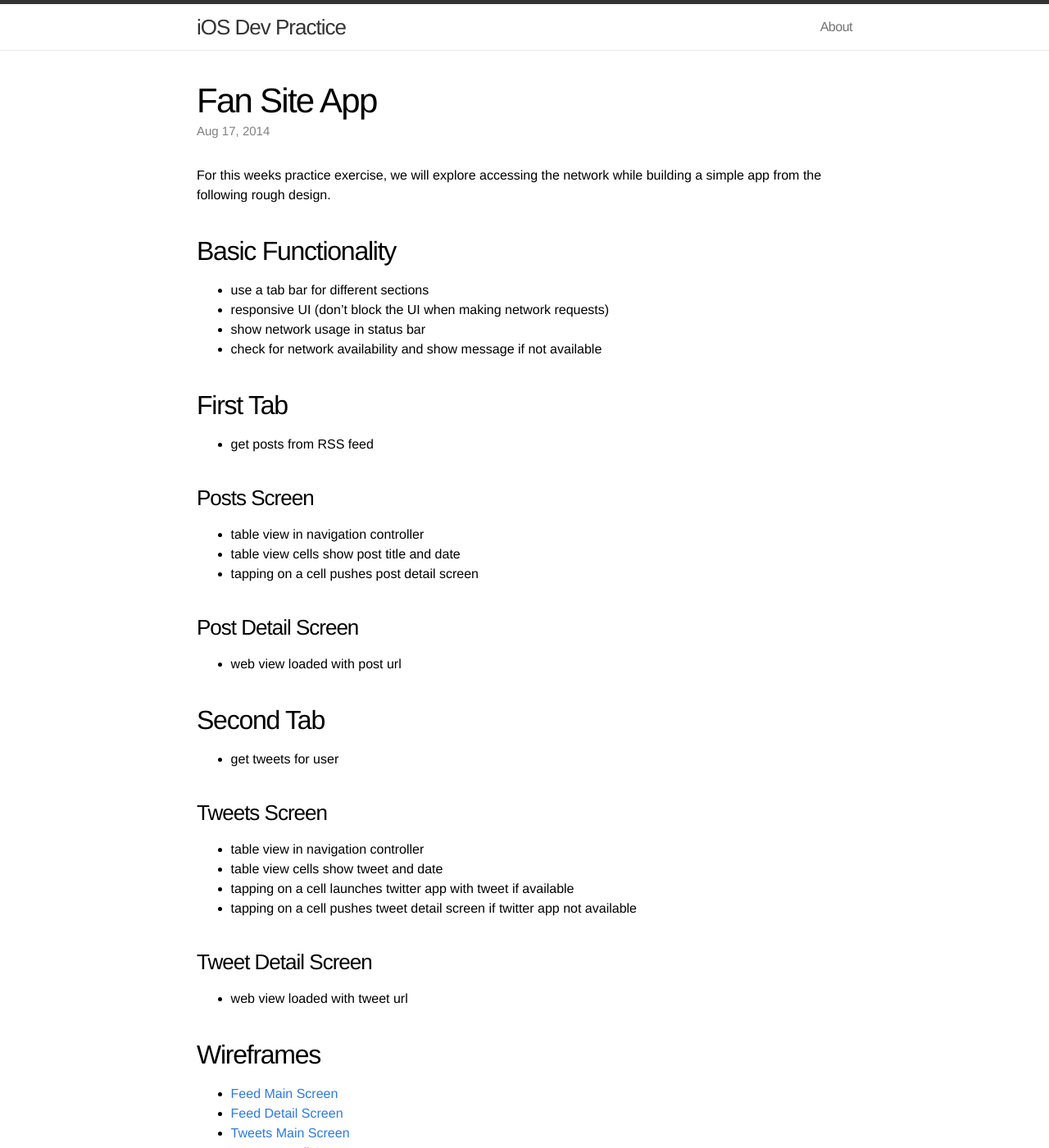
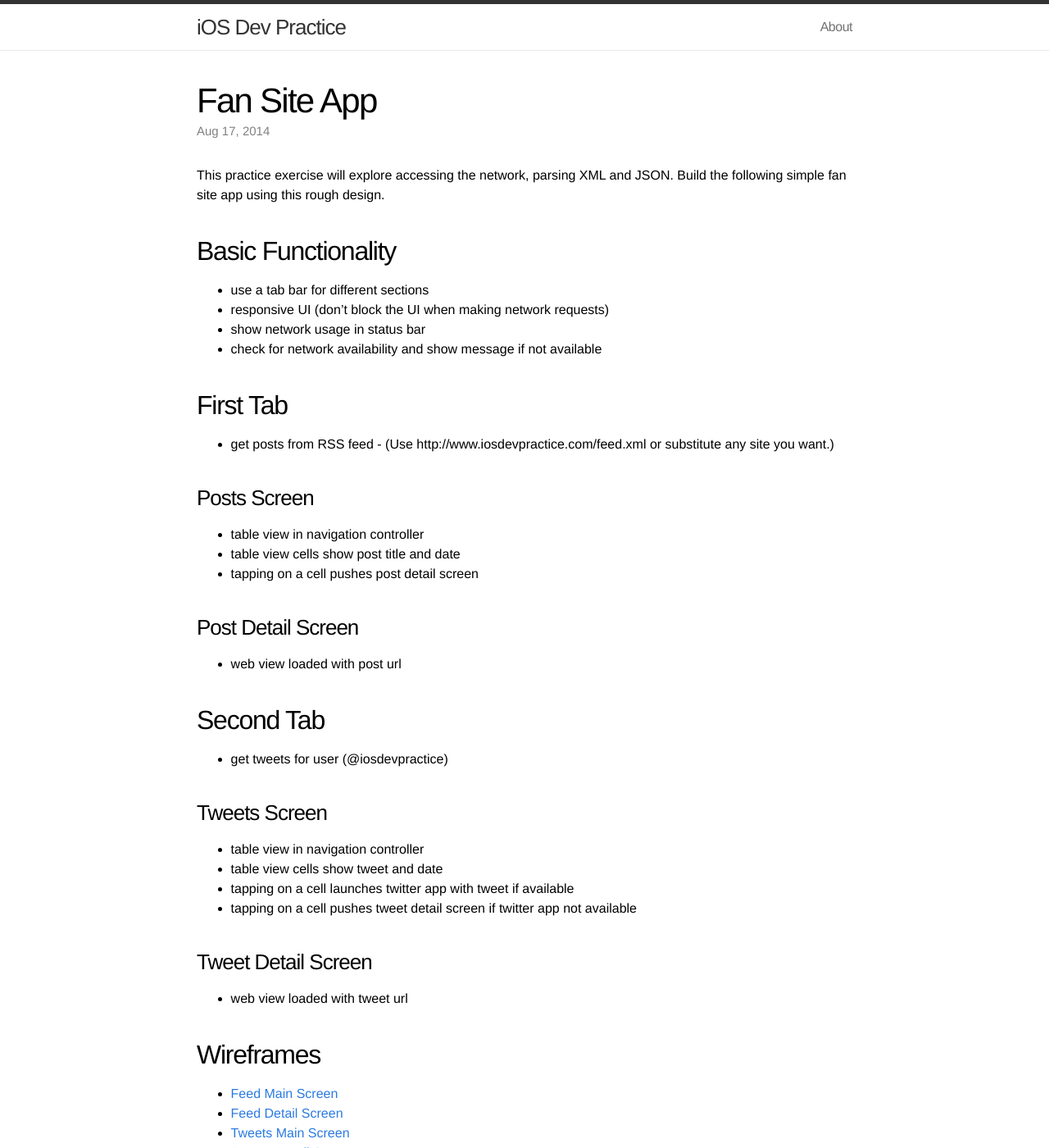
Before and after one commit to iosdevpractice/iosdevpractice.github.io, a Jekyll site: the page built from _posts/2014-08-17-fan-site-app.markdown, in a window 1280 px wide and 1400 px high. Shown: the whole window at 82% size. Built offline with Jekyll 4.4.1, drawn with Linux system fonts in a browser that asks for light colours; comment, search, counter and statistics services are not loaded.

Commit message:
give example feed and twitter user

```diff
--- a/_posts/2014-08-17-fan-site-app.markdown
+++ b/_posts/2014-08-17-fan-site-app.markdown
@@ -5,7 +5,7 @@ categories: practice
 comments: true
 ---
 
-For this weeks practice exercise, we will explore accessing the network while building a simple app from the following rough design.
+This practice exercise will explore accessing the network, parsing XML and JSON. Build the following simple fan site app using this rough design.
 
 ## Basic Functionality
 
@@ -15,7 +15,8 @@ For this weeks practice exercise, we will explore accessing the network while bu
 * check for network availability and show message if not available
 
 ## First Tab
-* get posts from RSS feed
+* get posts from RSS feed - (Use http://www.iosdevpractice.com/feed.xml or
+  substitute any site you want.)
 
 ### Posts Screen
 * table view in navigation controller
@@ -27,7 +28,7 @@ For this weeks practice exercise, we will explore accessing the network while bu
 * web view loaded with post url
 
 ## Second Tab
-* get tweets for user
+* get tweets for user (@iosdevpractice)
 
 ### Tweets Screen
 * table view in navigation controller
```
